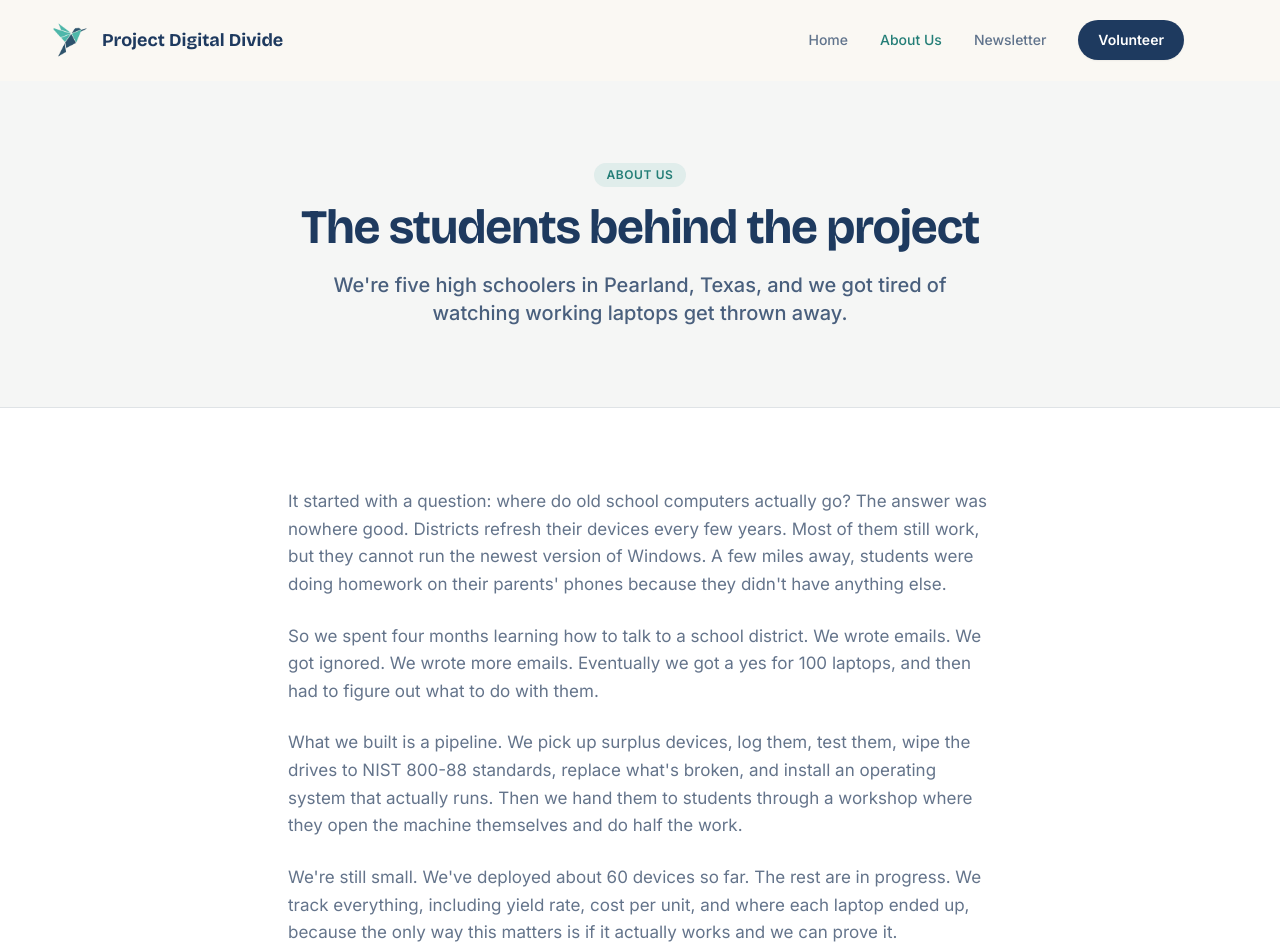
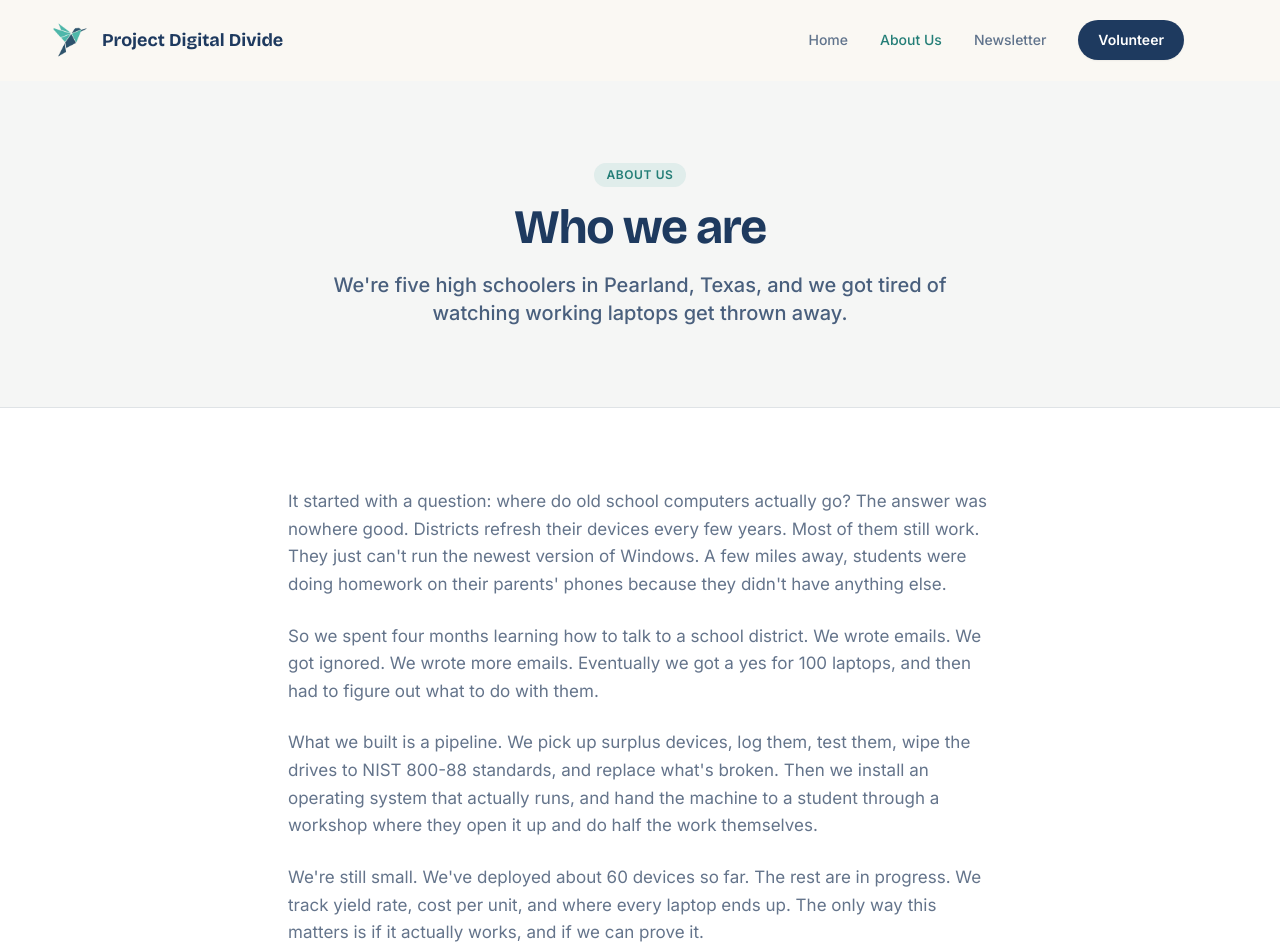
Before and after one commit to bebepig1437/project-digital-divide, a React (Vite) app: page /about in a window 1280 px wide. Shown: the top 952 px of the page. Built offline with nearby package versions, Linux system fonts and the light colour scheme; the HTML template or start-up script is replaced by a standard one.

Commit message:
refactor(about): refine narrative copy rhythm and title

```diff
--- a/src/pages/About.jsx
+++ b/src/pages/About.jsx
@@ -15,7 +15,7 @@ export default function About() {
         <div className="container-content max-w-3xl text-center">
           <span className="eyebrow">About Us</span>
           <h1 className="mt-4 text-4xl font-bold text-navy sm:text-5xl">
-            The students behind the project
+            Who we are
           </h1>
           <p className="mt-5 text-lg font-medium text-navy/80 sm:text-xl">
             We're five high schoolers in Pearland, Texas, and we got tired of watching working laptops get thrown away.
@@ -29,16 +29,16 @@ export default function About() {
           <Reveal>
             <div className="space-y-6 text-[16px] leading-relaxed text-muted sm:text-[17px]">
               <p>
-                It started with a question: where do old school computers actually go? The answer was nowhere good. Districts refresh their devices every few years. Most of them still work, but they cannot run the newest version of Windows. A few miles away, students were doing homework on their parents' phones because they didn't have anything else.
+                It started with a question: where do old school computers actually go? The answer was nowhere good. Districts refresh their devices every few years. Most of them still work. They just can't run the newest version of Windows. A few miles away, students were doing homework on their parents' phones because they didn't have anything else.
               </p>
               <p>
                 So we spent four months learning how to talk to a school district. We wrote emails. We got ignored. We wrote more emails. Eventually we got a yes for 100 laptops, and then had to figure out what to do with them.
               </p>
               <p>
-                What we built is a pipeline. We pick up surplus devices, log them, test them, wipe the drives to NIST 800-88 standards, replace what's broken, and install an operating system that actually runs. Then we hand them to students through a workshop where they open the machine themselves and do half the work.
+                What we built is a pipeline. We pick up surplus devices, log them, test them, wipe the drives to NIST 800-88 standards, and replace what's broken. Then we install an operating system that actually runs, and hand the machine to a student through a workshop where they open it up and do half the work themselves.
               </p>
               <p>
-                We're still small. We've deployed about 60 devices so far. The rest are in progress. We track everything, including yield rate, cost per unit, and where each laptop ended up, because the only way this matters is if it actually works and we can prove it.
+                We're still small. We've deployed about 60 devices so far. The rest are in progress. We track yield rate, cost per unit, and where every laptop ends up. The only way this matters is if it actually works, and if we can prove it.
               </p>
             </div>
           </Reveal>
```
